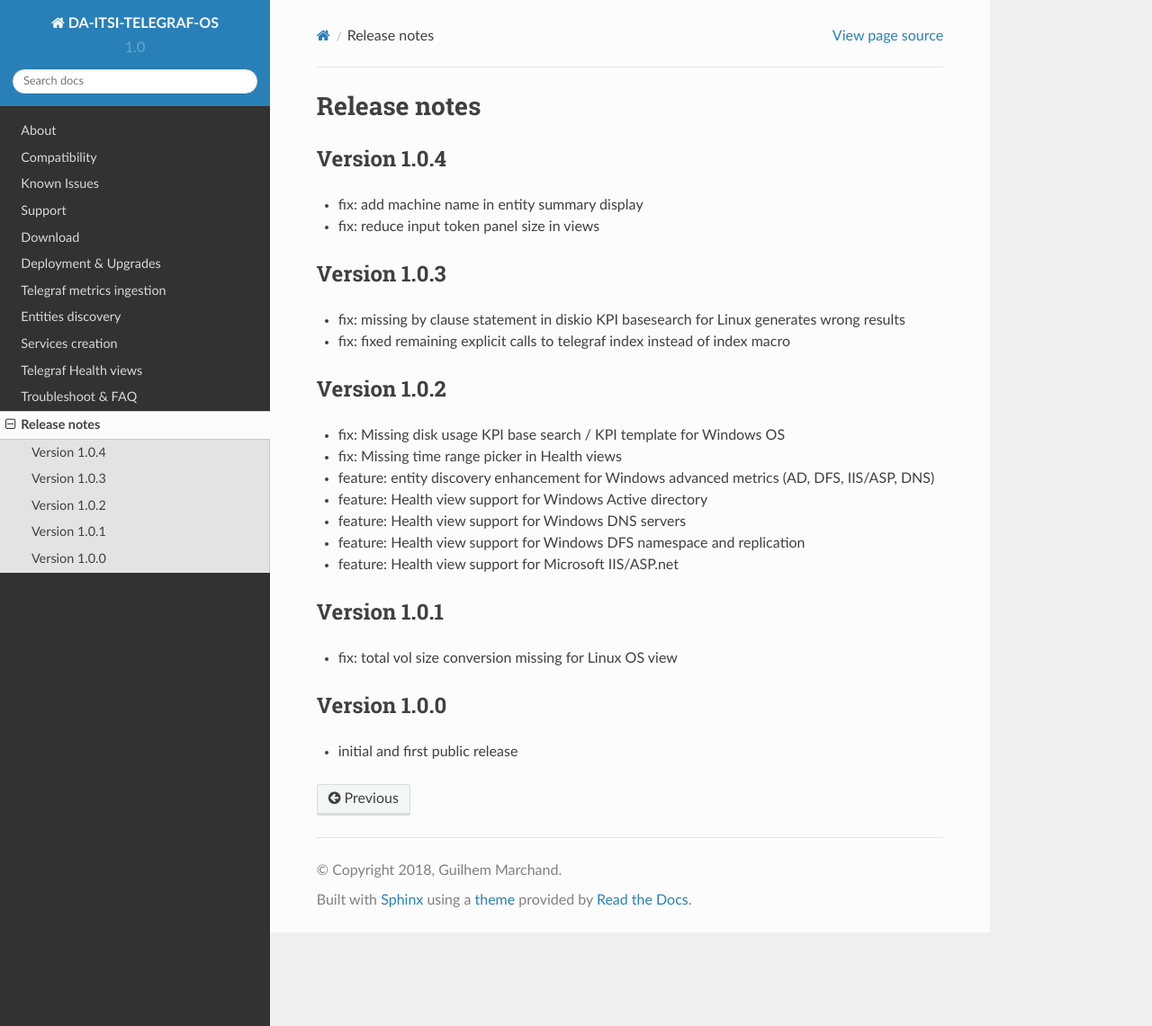
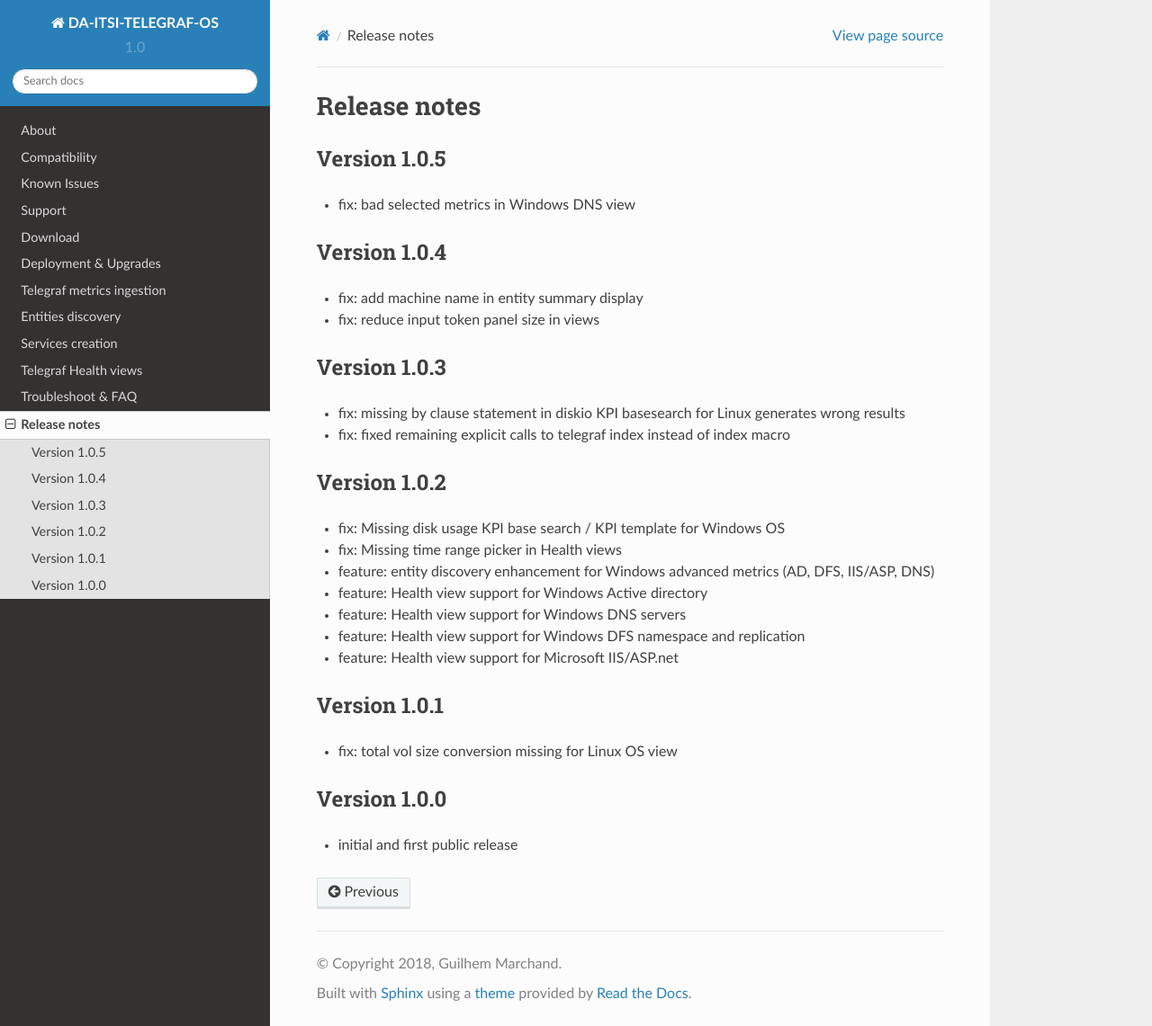
Before and after one commit to guilhemmarchand/DA-ITSI-TELEGRAF-OS, a Sphinx documentation site: the page built from docs/releasenotes.rst, in a window 1280 px wide and 1141 px high. Shown: the whole window at 90% size. Built offline with Sphinx 7.4.7 and the Read the Docs theme 2.0.0, drawn with Linux system fonts in a browser that asks for light colours.

Commit message:
Version 1.0.5
- fix: bad selected metrics in Windows DNS view

```diff
--- a/docs/releasenotes.rst
+++ b/docs/releasenotes.rst
@@ -1,5 +1,10 @@
 Release notes
 #############
+
+Version 1.0.5
+=============
+
+- fix: bad selected metrics in Windows DNS view
 
 Version 1.0.4
 =============
```
Also changed, not shown: 4 other files.
